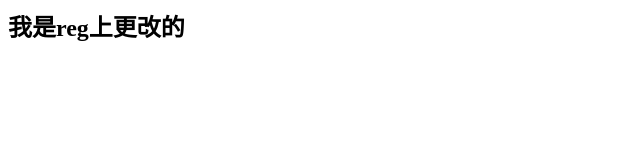
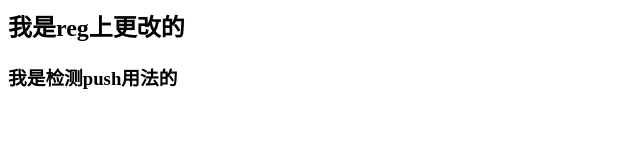
Before and after one commit to yizongxi/project_1, a plain HTML site: page index.html in a window 1280 px wide. Shown: the whole page, without its empty margins (0-640 px from the left). Drawn offline with Linux system fonts and the light colour scheme.

Commit message:
检测push用法

```diff
--- a/index.html
+++ b/index.html
@@ -1 +1,2 @@
 <h2>我是reg上更改的</h2>
+<h3>我是检测push用法的</h3>
```
